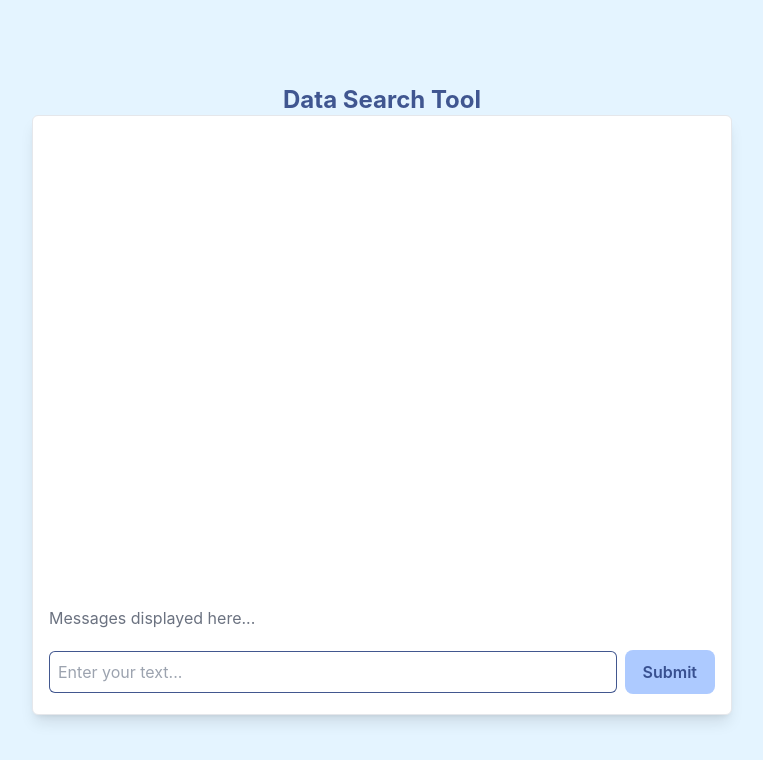
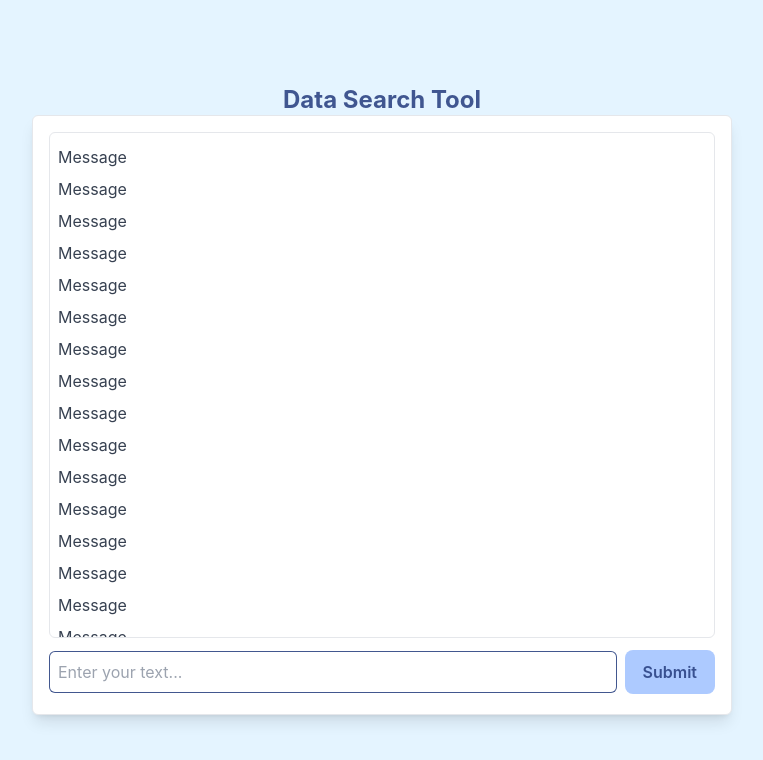
Before and after one commit to cfgcolumbus24/Team-7, a React (Vite) app in the folder Project/client/: page / in a window 1280 px wide. Shown: the top 760 px of the page, without its empty margins (258-1021 px from the left). Built offline with nearby package versions, Linux system fonts and the light colour scheme.

Commit message:
implement scroll box

```diff
--- a/Project/client/src/App.jsx
+++ b/Project/client/src/App.jsx
@@ -1,6 +1,28 @@
+import { useState } from 'react';
 import ChatBox from './ChatBox';
 
 function App() {
+  const [messages, setMessages] = useState([
+    "Message",
+    "Message",
+    "Message",
+    "Message",
+    "Message",
+    "Message",
+    "Message",
+    "Message",
+    "Message",
+    "Message",
+    "Message",
+    "Message",
+    "Message",
+    "Message",
+    "Message",
+    "Message",
+    "Message",
+    "Message",
+  ]);
+
   const handleTextSubmit = (inputText) => {
     console.log('Input: ', inputText);
   };
@@ -13,7 +35,7 @@ function App() {
           {/* Content above the input area, e.g., messages */}
         </div>
         {/* The ChatBox component will be at the bottom */}
-        <ChatBox onSubmit={handleTextSubmit} />
+        <ChatBox onSubmit={handleTextSubmit} messages={messages}/>
       </div>
     </div>
   );
--- a/Project/client/src/ChatBox.jsx
+++ b/Project/client/src/ChatBox.jsx
@@ -1,7 +1,7 @@
 import { useState } from 'react';
 import PropTypes from 'prop-types';
 
-const ChatBox = ({ onSubmit }) => {
+const ChatBox = ({ onSubmit, messages }) => {
   const [text, setText] = useState('');
 
   const handleChange = (event) => setText(event.target.value);
@@ -18,9 +18,20 @@ const ChatBox = ({ onSubmit }) => {
   };
 
   return (
-    <div className="text-box">
-      <div className="mb-4">
-        <div className="text-gray-500">Messages displayed here...</div>
+    <div className="flex flex-col h-full">
+      <div
+        id="message-container"
+        className="flex-grow overflow-y-auto border rounded-md p-2 mb-2"
+      >
+        {messages.length > 0 ? (
+            messages.map((message, index) => (
+                <div key={index} className="py-1 text-gray-700">
+                    {message}
+                </div>
+        ))
+        ) : (
+            <div className="text-gray-500">No messages yet...</div>
+        )}
       </div>
       <div className="flex items-center space-x-2">
         <input
@@ -29,6 +40,7 @@ const ChatBox = ({ onSubmit }) => {
           value={text}
           onChange={handleChange}
           onKeyDown={handleKeyPress}
+          aria-label="Message input"
           className="flex-1 p-2 rounded-md border border-[rgba(39,62,127,0.87)] text-gray-700"
         />
         <button
@@ -43,6 +55,7 @@ const ChatBox = ({ onSubmit }) => {
 };
 ChatBox.propTypes = {
   onSubmit: PropTypes.func.isRequired,
+  messages: PropTypes.arrayOf(PropTypes.string).isRequired,
 };
 
 export default ChatBox;
```
